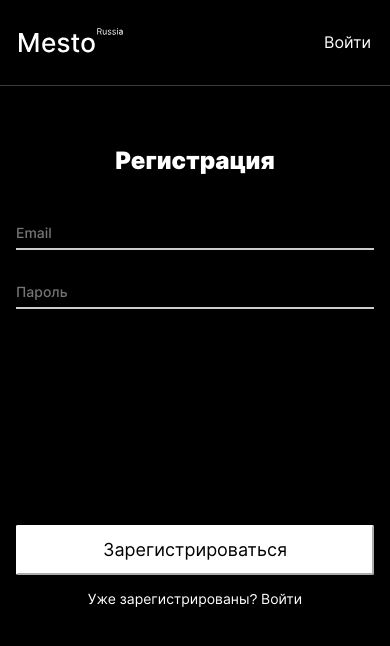
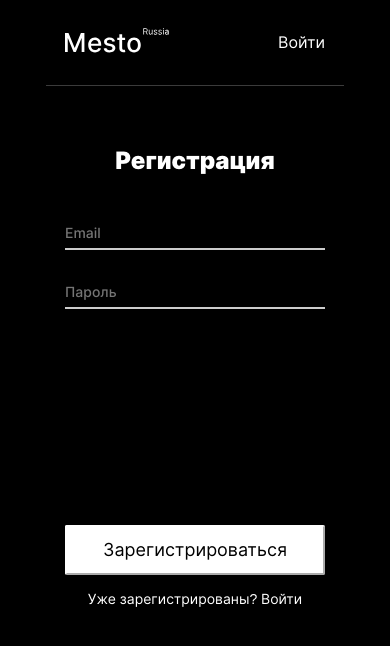
Before and after one commit to FaizovaElmira/react-mesto-auth, a React (Create React App) app: page /sign-up in a window 390 px wide. Shown: the top 646 px of the page. Built offline with nearby package versions, Linux system fonts and the light colour scheme; no server answers.

Commit message:
правка верстки

```diff
--- a/src/blocks/auth/__form/auth__form.css
+++ b/src/blocks/auth/__form/auth__form.css
@@ -4,3 +4,9 @@
   padding: 16px 0 0;
   min-width: 358px;
 }
+
+@media screen and (max-width: 425px) {
+  .auth__form {
+    min-width: 260px;
+  }
+}
--- a/src/blocks/auth/__subtitle/auth__subtitle.css
+++ b/src/blocks/auth/__subtitle/auth__subtitle.css
@@ -1,5 +1,5 @@
 .auth__subtitle {
-  min-width: 358px;
+  width: 358px;
   font-weight: 900;
   font-size: 24px;
   line-height: 29px;
@@ -8,3 +8,9 @@
   margin: 60px 0 0;
   text-align: center;
 }
+
+@media screen and (max-width: 425px) {
+  .auth__subtitle {
+    width: 260px;
+  }
+}
--- a/src/blocks/header/header.css
+++ b/src/blocks/header/header.css
@@ -18,3 +18,9 @@
     padding: 28px 19px 0;
   }
 }
+
+@media (max-width: 425px) {
+  .header {
+    width: 260px;
+  }
+}
--- a/src/components/App.js
+++ b/src/components/App.js
@@ -90,6 +90,7 @@ function App() {
 
   function handleLogin() {
     setLoggedIn(true);
+    setEmail("");
   }
 
   function handleEditAvatarClick() {
```
Also changed, not shown: 1 other file (tests, documents, lock files or other folders).
